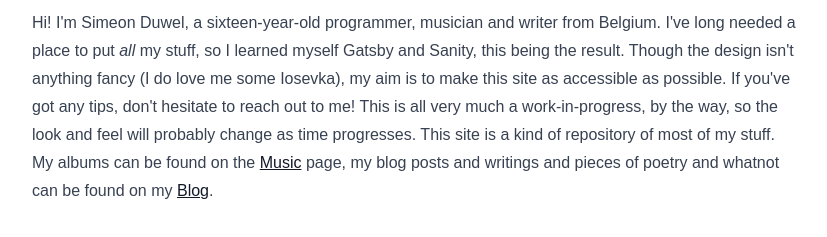
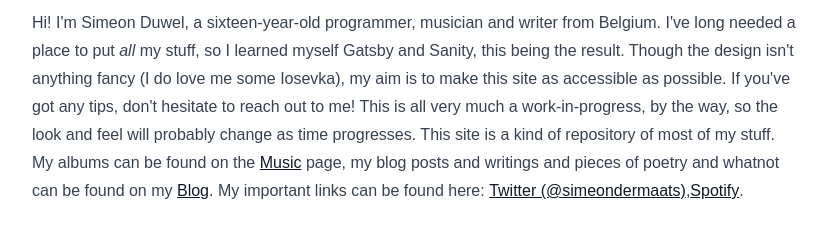
Before and after one commit to WalrusGumboot/portfolio, a Gatsby site: page / in a window 1280 px wide. Shown: the part 69-306 px from the top of the page, without its empty margins (224-1051 px from the left). Built offline with nearby package versions, Linux system fonts and the light colour scheme; Gatsby itself is replaced by a stand-in of ours.

Commit message:
Added some links

```diff
--- a/package.json
+++ b/package.json
@@ -20,7 +20,8 @@
     "prop-types": "^15.8.1",
     "react": "^16.14.0",
     "react-dom": "^16.14.0",
-    "react-helmet": "^6.1.0"
+    "react-helmet": "^6.1.0",
+    "vercel": "^28.2.4"
   },
   "devDependencies": {
     "@tailwindcss/typography": "^0.5.4",
--- a/src/pages/index.js
+++ b/src/pages/index.js
@@ -17,6 +17,9 @@ const IndexPage = () => {
 
           This site is a kind of repository of most of my stuff. My albums can be found on the <a href="music">Music</a> page,
           my blog posts and writings and pieces of poetry and whatnot can be found on my <a href="blog">Blog</a>.
+
+          My important links can be found here: <a href="https://www.twitter.com/simeondermaats">Twitter (@simeondermaats)</a>,
+          <a href="https://open.spotify.com/artist/3Gyd77nbQC6CE7vp2xIGI0?si=S5tWw9sWS4qfJZIZKwB-Hg">Spotify</a>.
         </p>
       </div>
 
```
Also changed, not shown: 1 other file.
